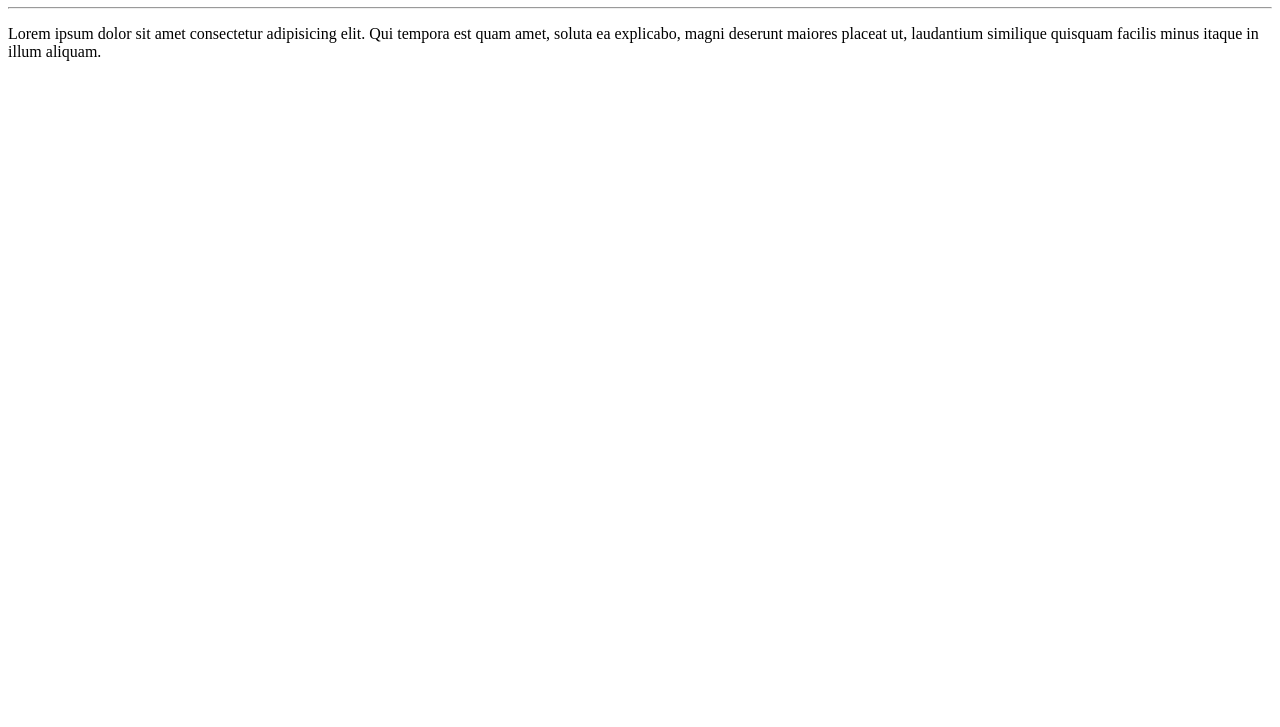
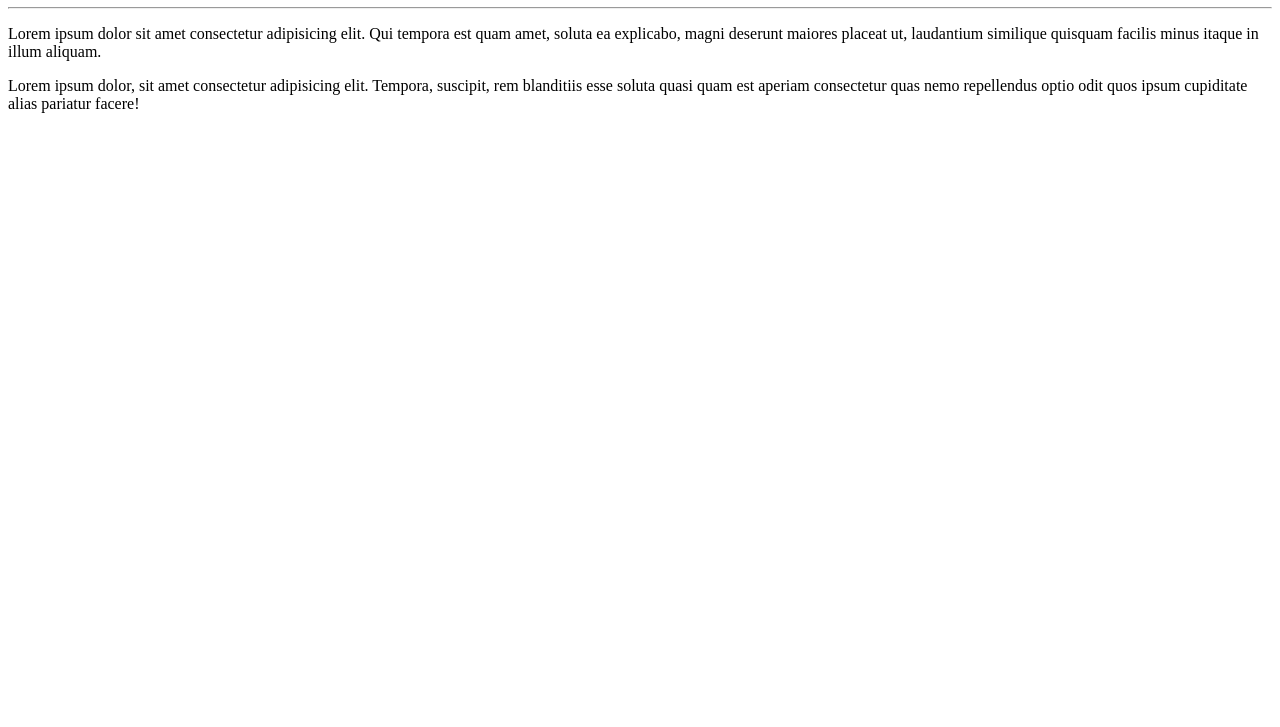
Before and after one commit to fgthiago/Ola-Mundo, a plain HTML site: page site-exemplo/index.html in a window 1280 px wide. Shown: the part 73-800 px from the top of the page. Drawn offline with Linux system fonts and the light colour scheme.

Commit message:
adicionei um par[agrafo

```diff
--- a/site-exemplo/index.html
+++ b/site-exemplo/index.html
@@ -10,5 +10,6 @@
     <h1>Olá, Mundo!</h1>
     <hr>
     <p>Lorem ipsum dolor sit amet consectetur adipisicing elit. Qui tempora est quam amet, soluta ea explicabo, magni deserunt maiores placeat ut, laudantium similique quisquam facilis minus itaque in illum aliquam.</p>
+    <p>Lorem ipsum dolor, sit amet consectetur adipisicing elit. Tempora, suscipit, rem blanditiis esse soluta quasi quam est aperiam consectetur quas nemo repellendus optio odit quos ipsum cupiditate alias pariatur facere!</p>
 </body>
 </html>
```
